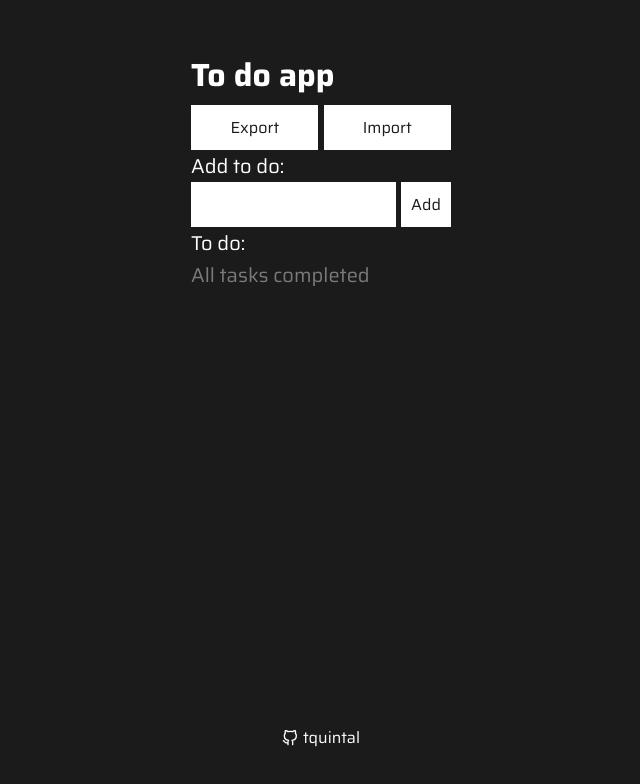
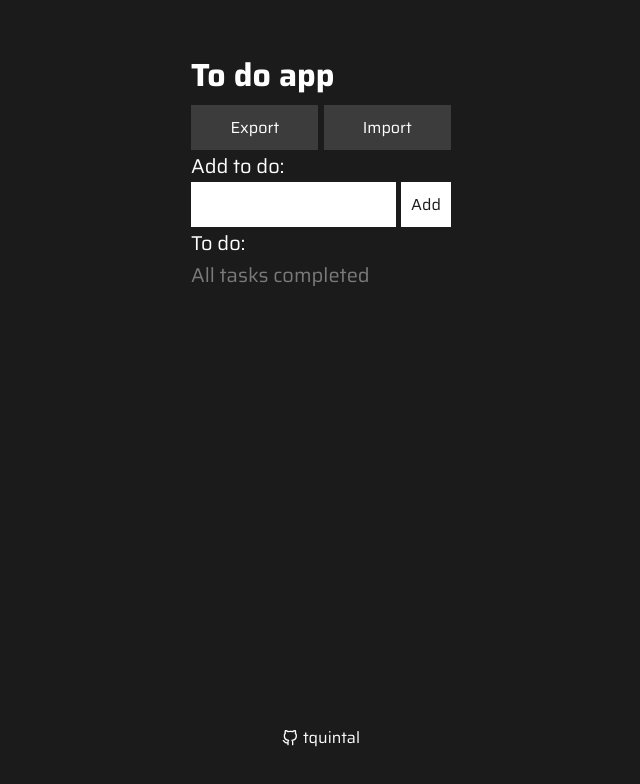
Before and after one commit to tquintal/to-do-app-v1, a React (Create React App) app: page / in a window 1280 px wide. Shown: the top 784 px of the page, without its empty margins (319-959 px from the left). Built offline with nearby package versions, Linux system fonts and the light colour scheme.

Commit message:
minor tweak

```diff
--- a/src/components/ImportExport/ImportExport.module.css
+++ b/src/components/ImportExport/ImportExport.module.css
@@ -9,8 +9,8 @@
 .container button {
   all: unset;
   cursor: pointer;
-  background: #ffffff;
-  color: #1b1b1b;
+  background: #3c3c3c;
+  color: #ffffff;
   display: flex;
   justify-content: center;
   padding: 10px;
```
